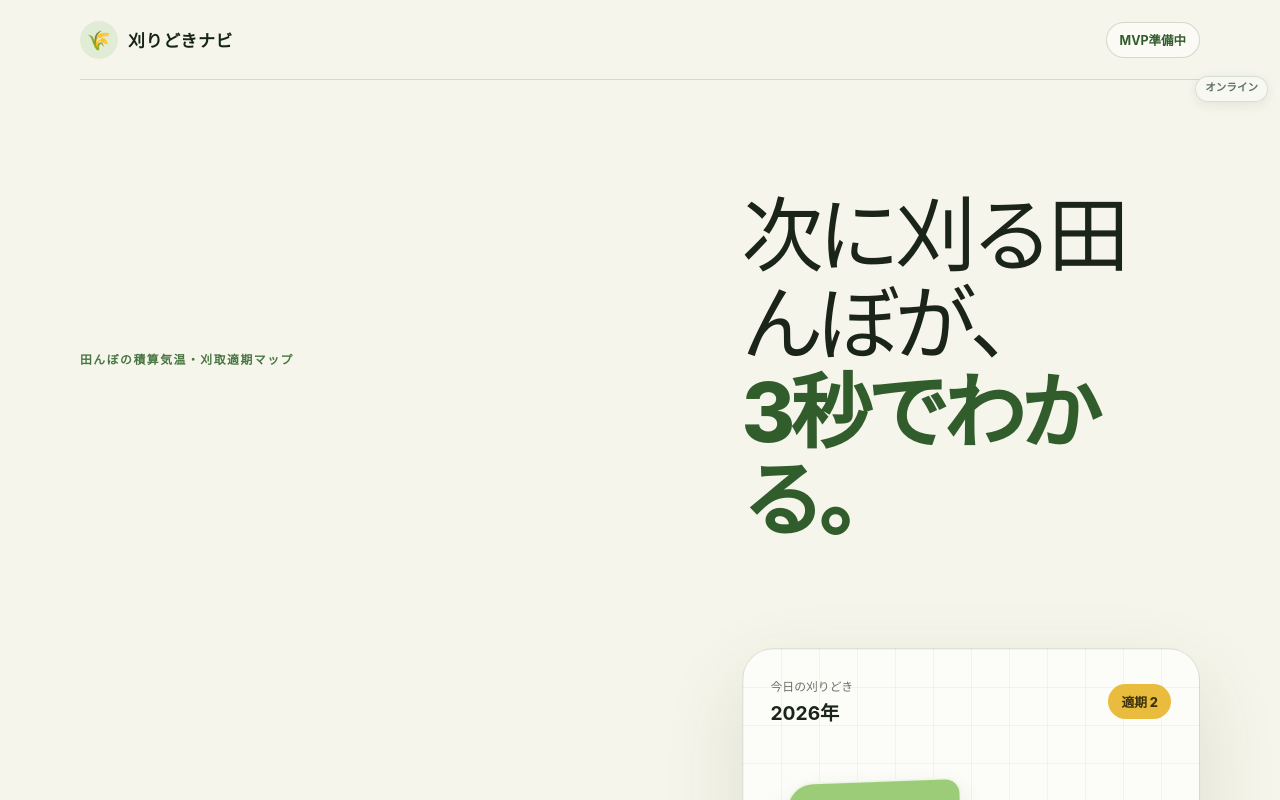
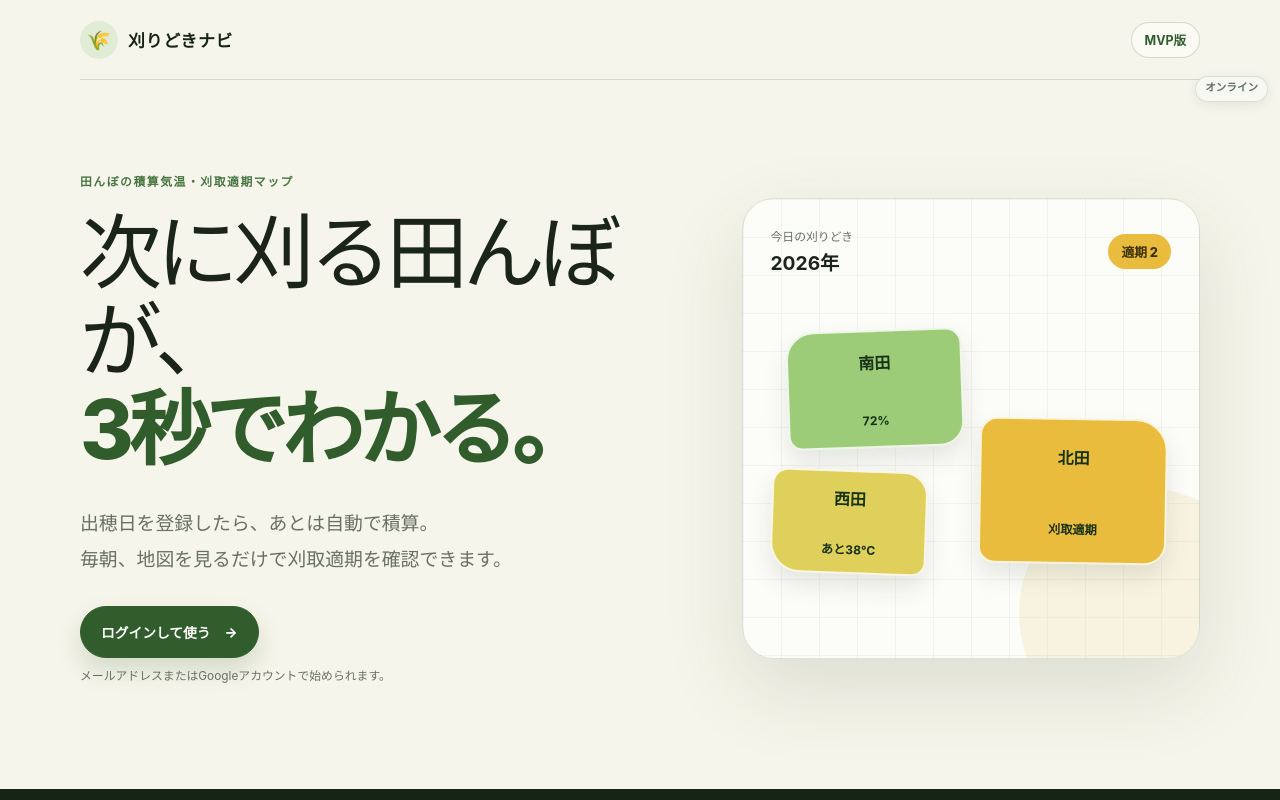
Before and after one commit to rimtty/karidoki-navi, a Next.js app: page / in a window 1280 px wide. Shown: the top 800 px of the page. Built offline with nearby package versions, Linux system fonts and the light colour scheme.

Commit message:
feat: publish landing page login CTA

```diff
--- a/src/app/page.module.css
+++ b/src/app/page.module.css
@@ -64,6 +64,10 @@
   align-items: center;
 }
 
+.heroCopy {
+  min-width: 0;
+}
+
 .eyebrow,
 .sectionHeading > span {
   color: var(--forest-600);
@@ -92,6 +96,49 @@
   color: var(--muted);
   font-size: clamp(1rem, 1.7vw, 1.18rem);
   line-height: 1.9;
+}
+
+.ctaGroup {
+  margin-top: 28px;
+  display: grid;
+  justify-items: start;
+  gap: 9px;
+}
+
+.primaryCta {
+  min-height: 52px;
+  padding: 0 20px;
+  display: inline-flex;
+  align-items: center;
+  justify-content: center;
+  gap: 14px;
+  border: 1px solid var(--forest-700);
+  border-radius: 999px;
+  color: #fff;
+  background: var(--forest-700);
+  box-shadow: 0 12px 24px rgba(49, 92, 43, 0.18);
+  font-size: 0.86rem;
+  font-weight: 800;
+  transition:
+    background-color 160ms ease,
+    box-shadow 160ms ease,
+    transform 160ms ease;
+}
+
+.primaryCta:hover,
+.primaryCta:focus-visible {
+  background: #244a21;
+  box-shadow: 0 15px 28px rgba(49, 92, 43, 0.24);
+}
+
+.primaryCta:active {
+  transform: translateY(1px);
+}
+
+.ctaNote {
+  color: var(--muted);
+  font-size: 0.74rem;
+  line-height: 1.55;
 }
 
 .preview {
@@ -311,6 +358,10 @@
     gap: 48px;
   }
 
+  .ctaGroup {
+    margin-top: 24px;
+  }
+
   .hero h1 {
     font-size: clamp(2.5rem, 13vw, 4rem);
   }
--- a/src/app/page.tsx
+++ b/src/app/page.tsx
@@ -1,3 +1,4 @@
+import Link from "next/link";
 import styles from "./page.module.css";
 
 const steps = [
@@ -29,10 +30,11 @@ export default function Home() {
           </span>
           <span>刈りどきナビ</span>
         </a>
-        <span className={styles.status}>MVP準備中</span>
+        <span className={styles.status}>MVP版</span>
       </header>
 
       <section className={styles.hero} id="top">
+        <div className={styles.heroCopy}>
           <div className={styles.eyebrow}>田んぼの積算気温・刈取適期マップ</div>
           <h1>
             次に刈る田んぼが、
@@ -44,6 +46,16 @@ export default function Home() {
             <br />
             毎朝、地図を見るだけで刈取適期を確認できます。
           </p>
+          <div className={styles.ctaGroup}>
+            <Link className={styles.primaryCta} href="/login">
+              <span>ログインして使う</span>
+              <span aria-hidden="true">→</span>
+            </Link>
+            <p className={styles.ctaNote}>
+              メールアドレスまたはGoogleアカウントで始められます。
+            </p>
+          </div>
+        </div>
         <div className={styles.preview} aria-label="刈取状況の表示例">
           <div className={styles.previewHeader}>
             <div>
@@ -89,7 +101,7 @@ export default function Home() {
 
       <footer className={styles.footer}>
         <span>🌾 刈りどきナビ</span>
-        <span>現在、MVPを開発しています。</span>
+        <span>MVP版を公開中です。</span>
       </footer>
     </main>
   );
```
Also changed, not shown: 1 other file (tests, documents, lock files or other folders). Lines whose indentation alone changed are shown as unchanged.
